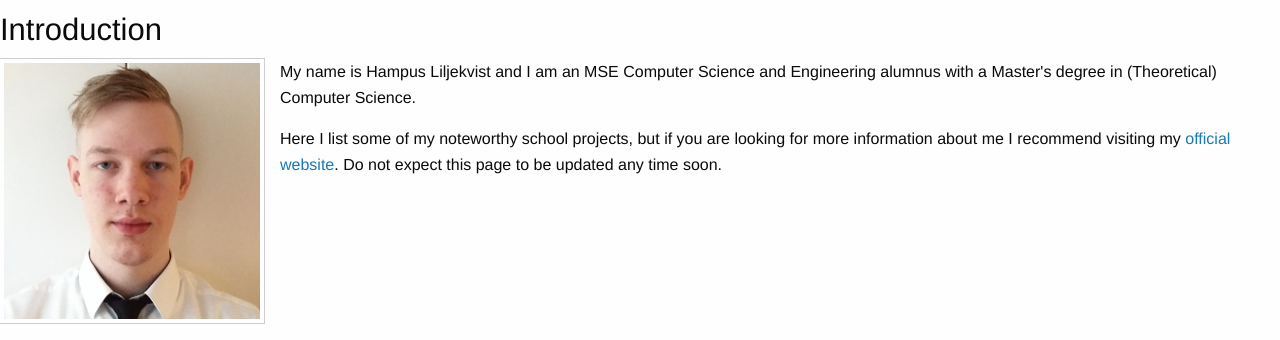
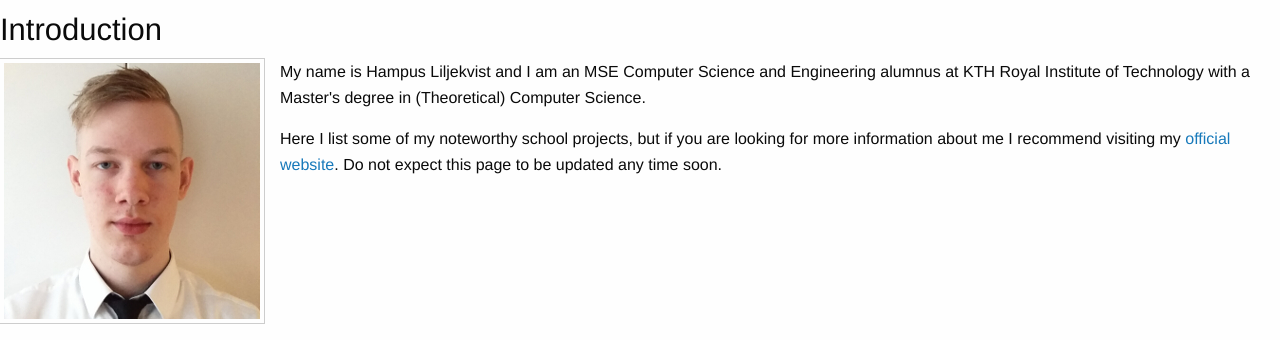
Before and after one commit to hlilje/kth-homepage, a PHP site: page / in a window 1280 px wide. Shown: the part 119-459 px from the top of the page. Run offline with PHP 8.4, Linux system fonts and the light colour scheme; some libraries are stand-ins or nearby versions.

Commit message:
Update text

```diff
--- a/index.php
+++ b/index.php
@@ -61,7 +61,8 @@
                 <div class="media-object-section middle">
                   <p>
                     My name is Hampus Liljekvist and I am an MSE Computer Science and Engineering
-                    alumnus with a Master's degree in (Theoretical) Computer Science.
+                    alumnus at KTH Royal Institute of Technology with a Master's degree in
+                    (Theoretical) Computer Science.
                   </p>
                   <p>
                     Here I list some of my noteworthy school projects, but if you are looking for
```
